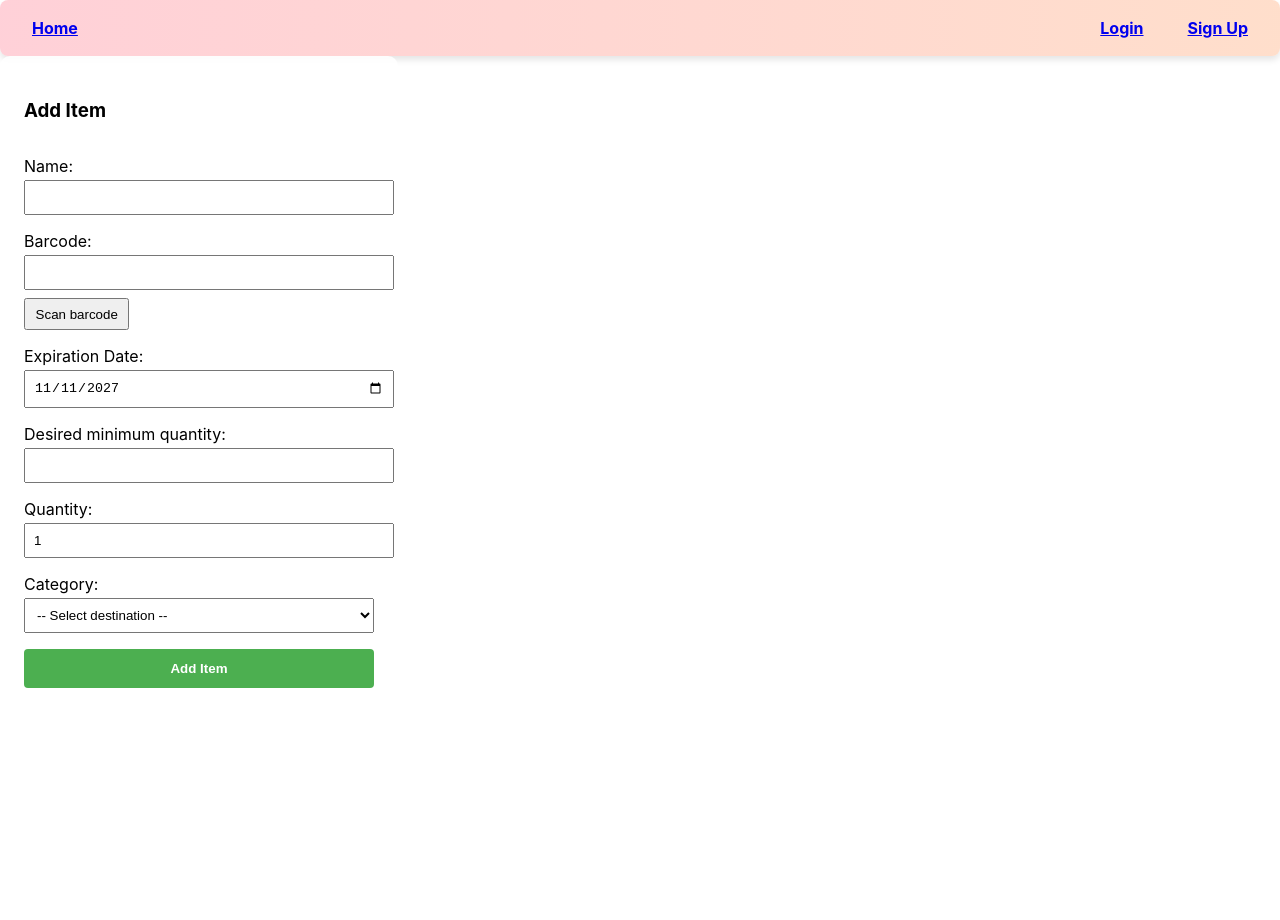
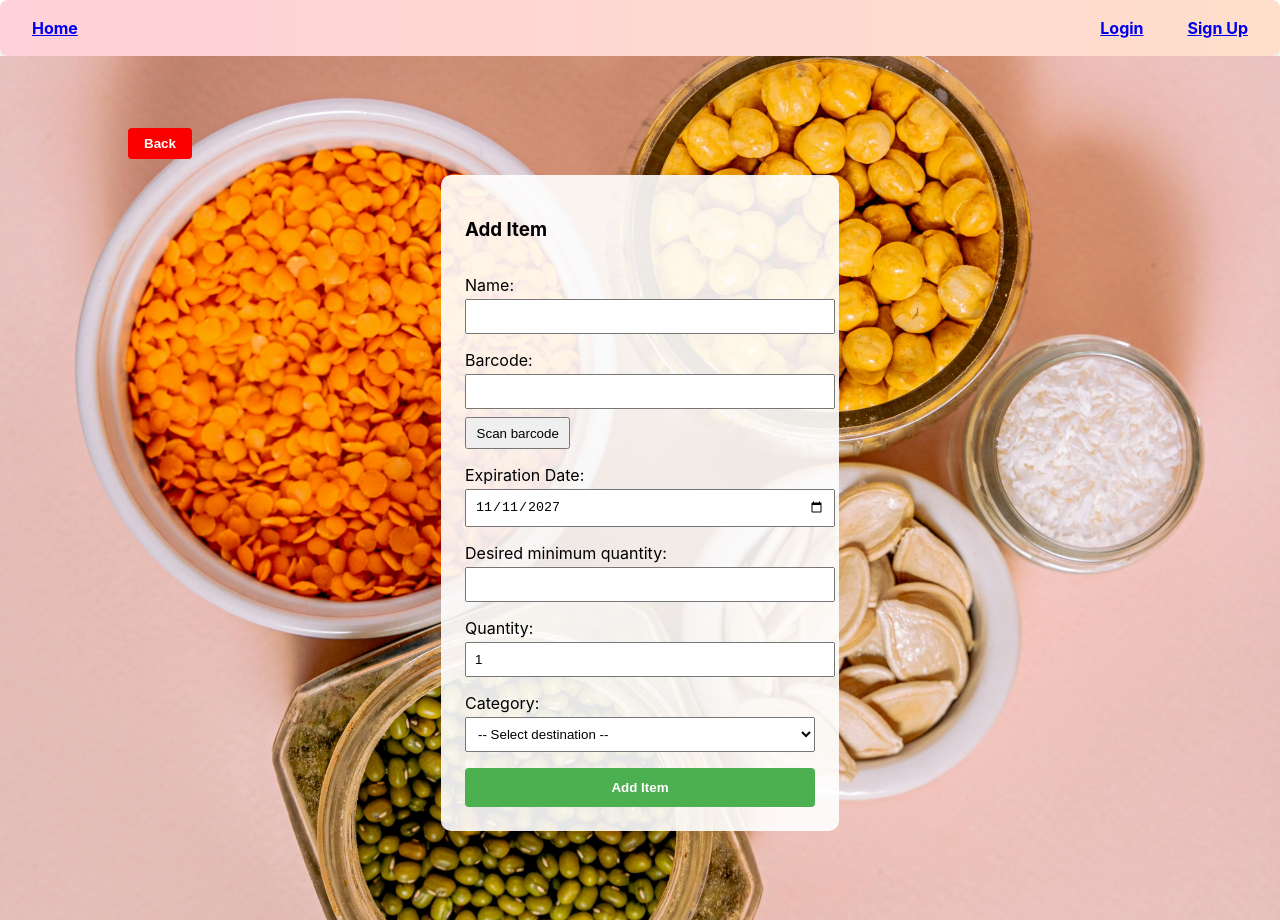
Before and after one commit to lkbosak/PantryPanda, a React (Create React App) app in the folder client/my-app/: page /addItem in a window 1280 px wide. Before the commit the page ends 800 px from the top, so only its background shows below. Built offline with nearby package versions, Linux system fonts and the light colour scheme.

Commit message:
css updates

```diff
--- a/client/my-app/src/AddItemForm.tsx
+++ b/client/my-app/src/AddItemForm.tsx
@@ -1,6 +1,6 @@
 import React, { useState } from 'react';
 import BarcodeScanner from './BarcodeScanner';
-
+import { useNavigate } from 'react-router-dom';
 interface AddItemFormProps {
   onAdd: (item: { product_name: string; quantity: number; category: string; upc_barcode: string; expirationDate?: string; minLevel?: number }) => void;
   initialCategory?: string;
@@ -24,6 +24,7 @@ const AddItemForm: React.FC<AddItemFormProps> = ({ onAdd, initialCategory }) =>
   const [expirationDate, setExpirationDate] = useState(twoYearsFromNow());
   const [minLevel, setMinLevel] = useState('');
   const [error, setError] = useState('');
+  const navigate = useNavigate();
 
   const handleSubmit = (e: React.FormEvent) => {
     e.preventDefault();
@@ -58,6 +59,33 @@ const AddItemForm: React.FC<AddItemFormProps> = ({ onAdd, initialCategory }) =>
   };
 
   return (
+    <div style={{
+      backgroundImage: "url('/home-bg.jpg')",
+      backgroundSize: 'cover',
+      backgroundPosition: 'center',
+      minHeight: '100vh',
+      display: 'flex',
+      flexDirection: 'column',
+      alignItems: 'center',
+      paddingTop: '4rem',
+    }}>
+      <div style={{ width: '80%', margin: '0 auto', marginTop: 8 }}>
+                <button
+                    onClick={() => navigate(-1)}
+                    style={{
+                        padding: "0.5rem 1rem",
+                        backgroundColor: "#fb0000ff",
+                        color: "white",
+                        border: "none",
+                        borderRadius: "4px",
+                        cursor: "pointer",
+                        fontWeight: "bold",
+                        marginBottom: '1rem', // Adjust spacing to match SpiceRack
+                    }}
+                >
+                    Back
+                </button>
+        </div>
       <form onSubmit={handleSubmit} style={{ display: 'flex', flexDirection: 'column', gap: '1rem', background: 'rgba(255,255,255,0.9)', padding: '1.5rem', borderRadius: '10px', maxWidth: '350px' }}>
         <h3>Add Item</h3>
         {error && <div style={{ color: 'red' }}>{error}</div>}
@@ -172,6 +200,7 @@ const AddItemForm: React.FC<AddItemFormProps> = ({ onAdd, initialCategory }) =>
           Add Item
         </button>
       </form>
+    </div>
   );
 };
 
--- a/client/my-app/src/App.tsx
+++ b/client/my-app/src/App.tsx
@@ -1,5 +1,5 @@
 import React, { useState, useEffect } from 'react';
-import { BrowserRouter, Routes, Route, Link} from 'react-router-dom';
+import { BrowserRouter, Routes, Route} from 'react-router-dom';
 import Home from './Home';
 import Pantry from './Pantry';
 import Recipes from './Recipes';
--- a/client/my-app/src/DryGoods.tsx
+++ b/client/my-app/src/DryGoods.tsx
@@ -69,7 +69,7 @@ const DryGoods: React.FC = () => {
         onClick={() => navigate(-1)} // Navigate to the previous page
         style={{
           padding: "0.5rem 1rem",
-          backgroundColor: "#ef1f1ffd",
+          backgroundColor: "#ff0000ff",
           color: "white",
           border: "none",
           borderRadius: "4px",
--- a/client/my-app/src/Freezer.tsx
+++ b/client/my-app/src/Freezer.tsx
@@ -18,6 +18,7 @@ const Freezer: React.FC = () => {
   const [freezerItems, setPantryItems] = useState<PantryItem[]>([]);
   const [selectedIds, setSelectedIds] = useState<Set<number>>(new Set());
   const [deleting, setDeleting] = useState(false);
+  // eslint-disable-next-line
   const [loading, setLoading] = useState(true);
 
   useEffect(() => {
@@ -66,7 +67,7 @@ const Freezer: React.FC = () => {
         onClick={() => navigate(-1)} // Navigate to the previous page
         style={{
           padding: "0.5rem 1rem",
-          backgroundColor: "#ef1f1ffd",
+          backgroundColor: "#ff0000ff",
           color: "white",
           border: "none",
           borderRadius: "4px",
--- a/client/my-app/src/Fridge.tsx
+++ b/client/my-app/src/Fridge.tsx
@@ -67,7 +67,7 @@ const Fridge: React.FC = () => {
         onClick={() => navigate(-1)} // Navigate to the previous page
         style={{
           padding: "0.5rem 1rem",
-          backgroundColor: "#ef1f1ffd",
+          backgroundColor: "#ff0000ff",
           color: "white",
           border: "none",
           borderRadius: "4px",
--- a/client/my-app/src/NavBar.tsx
+++ b/client/my-app/src/NavBar.tsx
@@ -41,6 +41,7 @@ const NavBar: React.FC<{ isLoggedIn: boolean; onLogout: () => void }> = ({
         justifyContent: "space-between",
         boxShadow: "0 4px 6px rgba(0, 0, 0, 0.1)", // Subtle shadow
         borderRadius: "8px", // Rounded corners
+        flexWrap: 'wrap'
       }}
     >
       <div style={{ display: "flex", gap: "20px", alignItems: 'center' }}>
@@ -51,6 +52,7 @@ const NavBar: React.FC<{ isLoggedIn: boolean; onLogout: () => void }> = ({
             padding: "8px 12px",
             borderRadius: "4px",
             transition: "background 0.3s",
+            fontSize: '1rem'
           }}
           onMouseEnter={(e) =>
             (e.currentTarget.style.background = "#ff7eb4a4")
@@ -70,6 +72,7 @@ const NavBar: React.FC<{ isLoggedIn: boolean; onLogout: () => void }> = ({
                 padding: "8px 12px",
                 borderRadius: "4px",
                 transition: "background 0.3s",
+                fontSize: '1rem'
               }}
               onMouseEnter={(e) =>
                 (e.currentTarget.style.background = "#ff7eb491")
@@ -87,6 +90,7 @@ const NavBar: React.FC<{ isLoggedIn: boolean; onLogout: () => void }> = ({
                 padding: "8px 12px",
                 borderRadius: "4px",
                 transition: "background 0.3s",
+                fontSize: '1rem'
               }}
               onMouseEnter={(e) =>
                 (e.currentTarget.style.background = "#ff7eb48f")
@@ -107,7 +111,8 @@ const NavBar: React.FC<{ isLoggedIn: boolean; onLogout: () => void }> = ({
                 display: 'inline-flex',
                 alignItems: 'center',
                 gap: 8,
-                position: 'relative'
+                position: 'relative',
+                fontSize: '1rem'
               }}
               onMouseEnter={(e) =>
                 (e.currentTarget.style.background = "#ff7eb48f")
@@ -145,6 +150,7 @@ const NavBar: React.FC<{ isLoggedIn: boolean; onLogout: () => void }> = ({
             cursor: "pointer",
             fontWeight: "bold",
             transition: "background 0.3s",
+            fontSize: '1rem'
           }}
           onMouseEnter={(e) =>
             (e.currentTarget.style.background = "#ff4d6e92")
@@ -164,6 +170,7 @@ const NavBar: React.FC<{ isLoggedIn: boolean; onLogout: () => void }> = ({
               padding: "8px 12px",
               borderRadius: "4px",
               transition: "background 0.3s",
+              fontSize: '1rem'
             }}
             onMouseEnter={(e) =>
               (e.currentTarget.style.background = "#ff7eb48b")
@@ -181,6 +188,7 @@ const NavBar: React.FC<{ isLoggedIn: boolean; onLogout: () => void }> = ({
               padding: "8px 12px",
               borderRadius: "4px",
               transition: "background 0.3s",
+              fontSize: '1rem'
             }}
             onMouseEnter={(e) =>
               (e.currentTarget.style.background = "#ff7eb484")
--- a/client/my-app/src/Pantry.tsx
+++ b/client/my-app/src/Pantry.tsx
@@ -1,6 +1,9 @@
 import React from 'react';
 import { Link } from 'react-router-dom';
+import { useNavigate } from 'react-router-dom';
+// eslint-disable-next-line
 import { usePantry } from './PantryContext';
+
 
 const clearButtonStyle = {
   width: '100%',
@@ -17,15 +20,9 @@ const clearButtonStyle = {
 };
 
 const Pantry = () => {
-    //const { pantryItems } = usePantry();
-    // const fridgeItems = pantryItems.filter(item => item.category === 'Fridge');
-    // const freezerItems = pantryItems.filter(item => item.category === 'Freezer');
-    // const dryGoodsItems = pantryItems.filter(item => item.category === 'Dry Goods');
-    // const spiceRackItems = pantryItems.filter(item => item.category === 'Spice Rack');
-
+    const navigate = useNavigate();
     return (
-        <div
-            style={{
+        <div style={{
                     backgroundImage: "url('/home-bg.jpg')",
                     backgroundSize: 'cover',
                     backgroundPosition: 'center',
@@ -35,38 +32,24 @@ const Pantry = () => {
                     //justifyContent: 'center',
                     alignItems: 'center',
                     paddingTop: '4rem',
+                }}>
+            <h1 style={{marginBottom: '6rem',color: 'white' }}>Your Pantry</h1>
+            <div style={{ width: '80%', margin: '0 auto', marginTop: 8 }}>
+                <button
+                    onClick={() => navigate(-1)}
+                    style={{
+                        padding: "0.5rem 1rem",
+                        backgroundColor: "#fb0000ff",
+                        color: "white",
+                        border: "none",
+                        borderRadius: "4px",
+                        cursor: "pointer",
+                        fontWeight: "bold",
+                        marginBottom: '1rem', // Adjust spacing to match SpiceRack
                     }}
                 >
-            <h1 style={{
-                marginBottom: '6rem',
-                color: 'white'
-                }}>
-                    Your Pantry
-            </h1>
-            {/* <h2>Fridge</h2>
-            <ul>
-                {fridgeItems.map((item, idx) => (
-                <li key={idx}>{item.name} (x{item.quantity})</li>
-                ))}
-            </ul>
-            <h2>Freezer</h2>
-            <ul>
-                {freezerItems.map((item, idx) => (
-                <li key={idx}>{item.name} (x{item.quantity})</li>
-                ))}
-            </ul>
-            <h2>Dry Goods</h2>
-            <ul>
-                {dryGoodsItems.map((item, idx) => (
-                <li key={idx}>{item.name} (x{item.quantity})</li>
-                ))}
-            </ul>
-            <h2>Spice Rack</h2>
-            <ul>
-                {spiceRackItems.map((item, idx) => (
-                <li key={idx}>{item.name} (x{item.quantity})</li>
-                ))}
-            </ul> */}
+                    Back
+                </button>
                 <div style={{
                     display: 'grid',
                     gridTemplateColumns: '1fr 1fr',
@@ -87,12 +70,13 @@ const Pantry = () => {
                     <Link to="/drygoods">
                         <button style={clearButtonStyle}>Dry Goods</button>
                     </Link>
-                <Link to="/AddItem">
+                    <Link to="/AddItem" style={{ gridColumn: '1 / -1' }}>
                         <button style={clearButtonStyle}>Add Item</button>
                     </Link>
-                <Link to="/RemoveItem">
+                    {/* <Link to="/RemoveItem">
                         <button style={clearButtonStyle}>Remove Item</button>
-                </Link>
+                    </Link> */}
+                </div>
             </div>
         </div>
     );
--- a/client/my-app/src/SpiceRack.tsx
+++ b/client/my-app/src/SpiceRack.tsx
@@ -67,7 +67,7 @@ const SpiceRack: React.FC = () => {
         onClick={() => navigate(-1)} // Navigate to the previous page
         style={{
           padding: "0.5rem 1rem",
-          backgroundColor: "#ef1f1ffd",
+          backgroundColor: "#ff0000ff",
           color: "white",
           border: "none",
           borderRadius: "4px",
```
Lines whose indentation alone changed are shown as unchanged.
